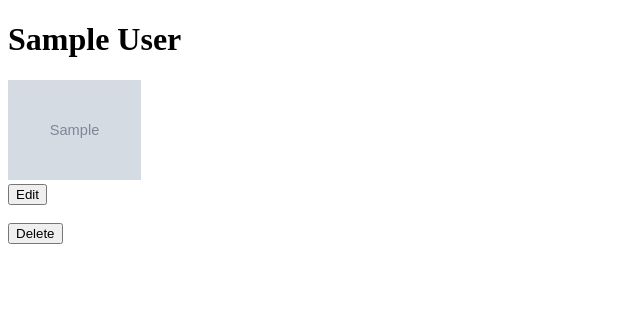
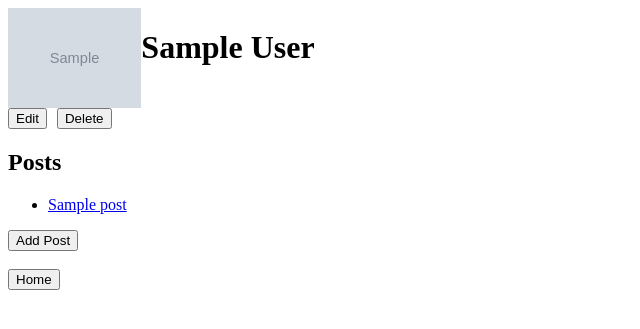
Before and after one commit to N-Pearce/-SQLAlchemy-exercise-part3, a Flask app: page /users/1 in a window 1280 px wide. Shown: the top 329 px of the page, without its empty margins (0-640 px from the left). Run offline with Flask 3, Linux system fonts and the light colour scheme; tables that the repository leaves empty hold one stand-in row (values such as "Sample post"); grey boxes marked "Sample" are stand-in pictures.

Commit message:
finished part 2

```diff
--- a/app.py
+++ b/app.py
@@ -2,7 +2,7 @@
 
 from flask import Flask, request, render_template, redirect, flash, session
 from flask_debugtoolbar import DebugToolbarExtension
-from models import db, connect_db, User
+from models import db, connect_db, User, Post
 
 app = Flask(__name__)
 app.config['SQLALCHEMY_DATABASE_URI'] = 'postgresql:///blogly'
@@ -25,17 +25,23 @@ with app.app_context():
 #         db.session.delete(user)
 #     db.session.commit()
 
+with app.app_context():
+    postx = Post.query.filter_by(user_id=None).all()
+    for post in postx:
+        db.session.delete(post)
+    db.session.commit()
+
 @app.route('/')
 def to_users():
     return redirect('/users')
 
 @app.route('/users')
-def show_users():
+def show_all_users():
     users = User.query.order_by(User.last_name, User.first_name).all()
     return render_template('users/show.html', users=users)
 
 @app.route('/add-user')
-def show_form():
+def show_new_user_form():
     return render_template('users/new.html')
 
 @app.route('/add-user', methods=['POST'])
@@ -51,12 +57,16 @@ def add_user():
     return redirect('/users')
 
 @app.route('/users/<int:user_id>')
-def show_id_user(user_id):
+def show_user(user_id):
     user = User.query.get_or_404(user_id)
-    return render_template('users/details.html', user=user)
+    posts = Post.query.filter(Post.user_id == user.id)
+    print('############################')
+    print(posts)
+    print('############################')
+    return render_template('users/details.html', user=user, posts=posts)
 
 @app.route('/users/<int:user_id>/edit')
-def edit_screen(user_id):
+def edit_user_screen(user_id):
     user = User.query.get_or_404(user_id)
     return render_template('users/edit.html', user=user)
 
@@ -73,6 +83,60 @@ def edit_user(user_id):
 @app.route('/users/<int:user_id>/delete')
 def delete_user(user_id):
     user = User.query.get_or_404(user_id)
+
+    # removes user and all their posts
+    # couldn't figure out how to cascade
     db.session.delete(user)
+    deleted_posts = Post.query.filter_by(user_id=None).all()
+    for post in deleted_posts:
+        db.session.delete(post)
+
     db.session.commit()
     return redirect('/users')
+
+@app.route('/users/<int:user_id>/posts/new')
+def show_new_post_form(user_id):
+    return render_template('/posts/new.html', user_id=user_id)
+
+@app.route('/users/<int:user_id>/posts/new', methods=['POST'])
+def add_user_post(user_id):
+    new_post = Post(
+        title=request.form['title'],
+        content=request.form['content'],
+        user_id=user_id
+    )
+    db.session.add(new_post)
+    db.session.commit()
+    return redirect(f'/users/{user_id}')
+
+@app.route('/posts/<int:post_id>')
+def show_post(post_id):
+    post = Post.query.get_or_404(post_id)
+    user = User.query.get_or_404(post.user_id)
+    return render_template('posts/details.html', post=post, user=user)
+
+@app.route('/posts/<int:post_id>/edit')
+def edit_post_screen(post_id):
+    post = Post.query.get_or_404(post_id)
+    return render_template('/posts/edit.html', post=post)
+
+@app.route('/posts/<int:post_id>/edit', methods=['POST'])
+def edit_post(post_id):
+    post = Post.query.get_or_404(post_id)
+    post.title = request.form['title']
+    post.content = request.form['content']
+    db.session.add(post)
+    db.session.commit()
+    return redirect(f'/posts/{post_id}')
+
+@app.route('/posts/<int:post_id>/delete/<int:user_id>')
+def delete_post(post_id, user_id):
+    post = Post.query.get_or_404(post_id)
+    db.session.delete(post)
+    db.session.commit()
+    return redirect(f'/users/{user_id}')
+
+@app.route('/posts')
+def show_all_posts():
+    posts = Post.query.order_by(Post.title).all()
+    return render_template('posts/show.html', posts=posts)
--- a/templates/users/details.html
+++ b/templates/users/details.html
@@ -5,21 +5,35 @@ User Details
 {% endblock%}
 
 {% block content %}
+<div style="display: flex;">
+    {% if user.image_url %}
+    <img src='{{user.image_url}}' style="height:100px;" alt="{{user.first_name}} {{user.last_name}}">
+    {% endif %}
 
-<h1>{{user.first_name}} {{user.last_name}}</h1>
+    <h1>{{user.first_name}} {{user.last_name}}</h1>
+</div>
 
-{% if user.image_url %}
-<img src='{{user.image_url}}' style="height:100px;" alt="{{user.first_name}} {{user.last_name}}">
-{% endif %}
+<div style="display: flex;">
+    <form action="/users/{{user.id}}/edit" style="margin-right: 10px;">
+        <button>Edit</button>
+    </form>
 
-<form action="/users/{{user.id}}/edit">
-    <button>Edit</button>
+    <form action="/users/{{user.id}}/delete">
+        <button>Delete</button>
+    </form>
+</div>
+
+<h2>Posts</h2>
+<ul>
+    {% for post in posts %}
+    <li><a href="/posts/{{post.id}}">{{post.title}}</a></li>
+    {% endfor %}
+</ul>
+<form action="/users/{{user.id}}/posts/new">
+    <button>Add Post</button>
 </form>
-
 <br>
-
-<form action="/users/{{user.id}}/delete">
-    <button>Delete</button>
+<form action="/users">
+    <button>Home</button>
 </form>
-
 {% endblock %}
```
Also changed, not shown: models.py (+18 -0 lines), seed.py (+14 -1 lines), templates/posts/details.html (added, +26 -0 lines), templates/posts/edit.html (added, +24 -0 lines), templates/posts/new.html (added, +19 -0 lines), templates/posts/show.html (added, +14 -0 lines), test_flask.py (+54 -2 lines).
